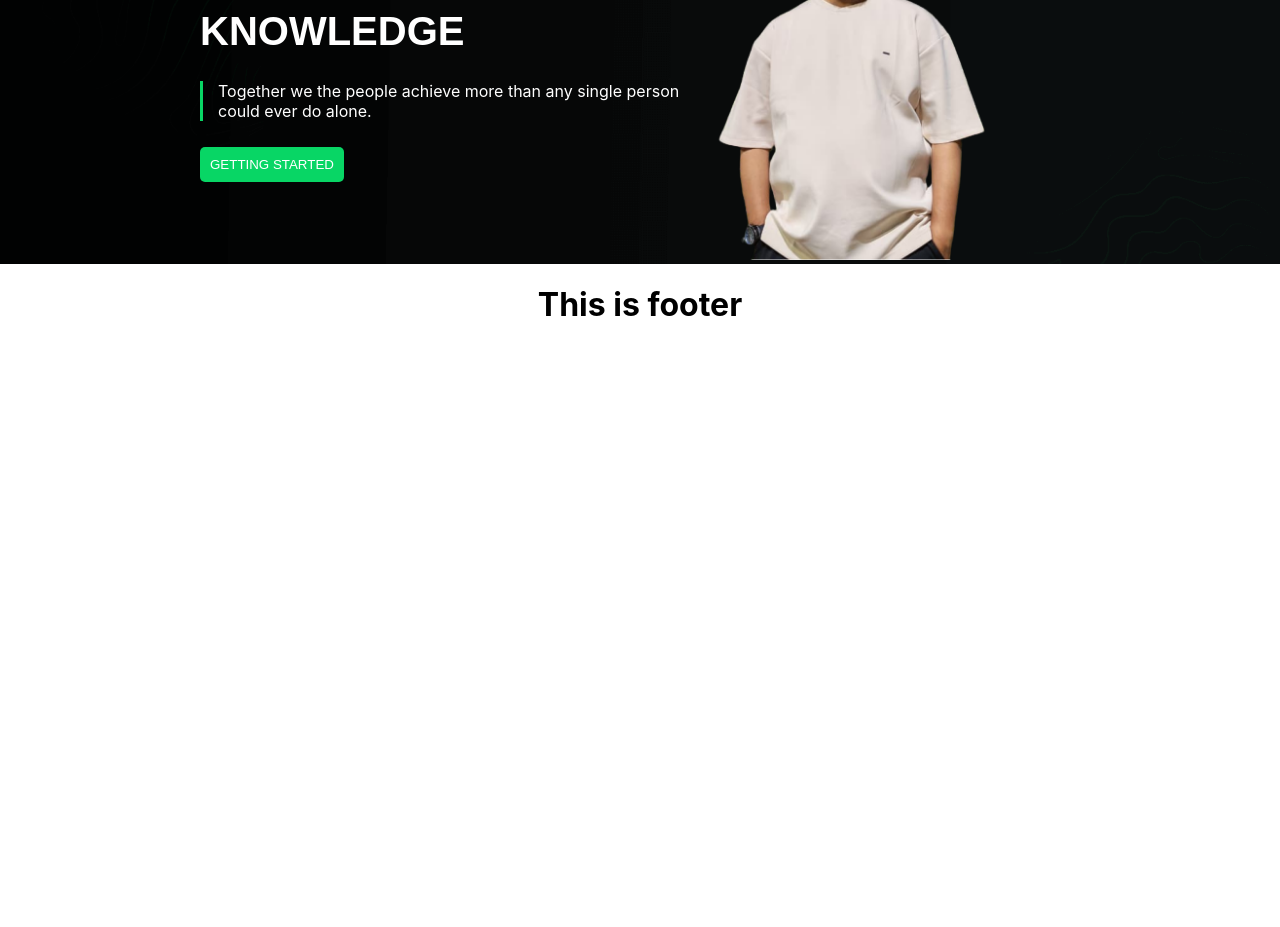
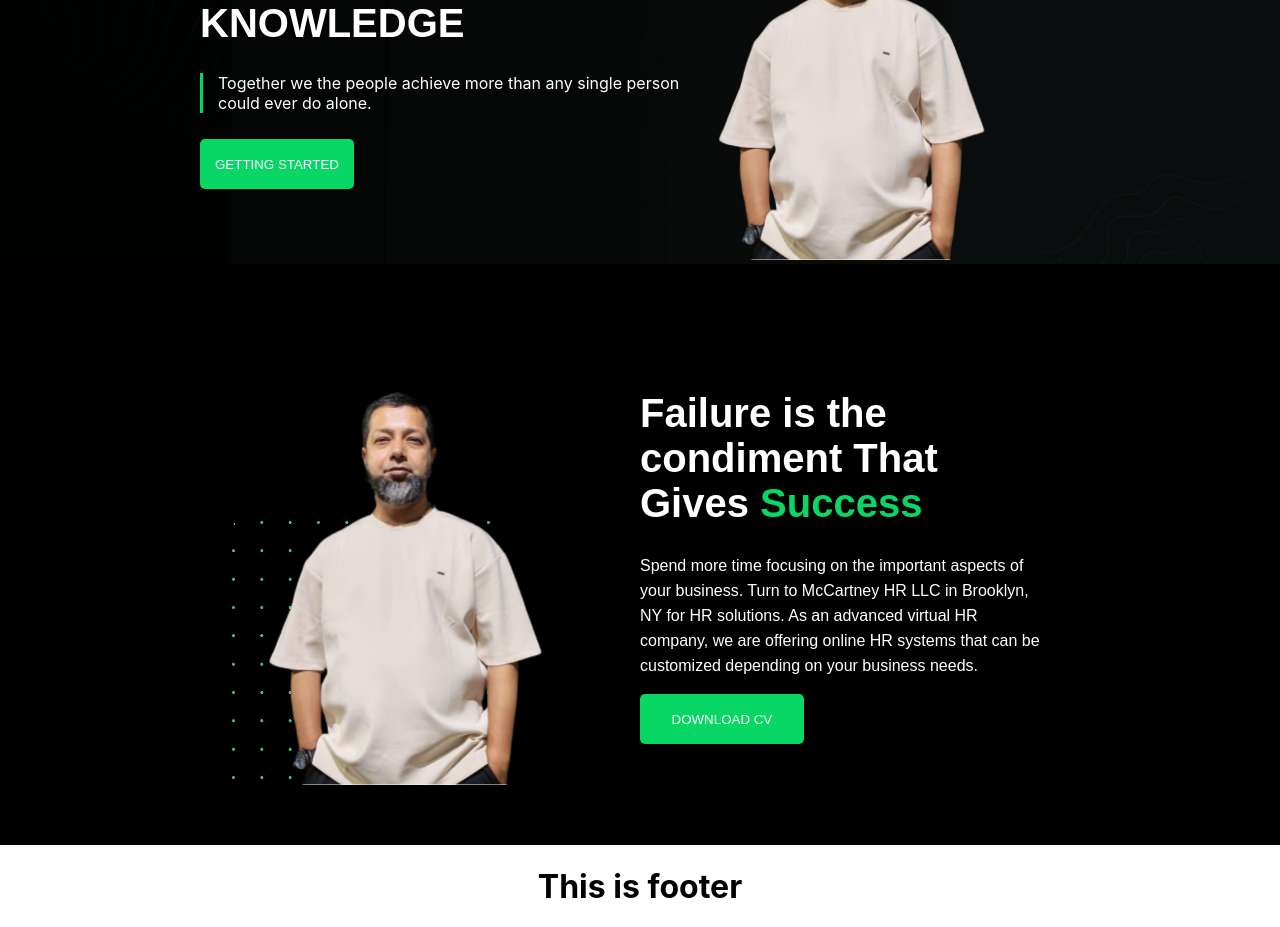
Before and after one commit to sazzadhossain1/zakirs-portfollio, a React (Create React App) app: page / in a window 1280 px wide. Shown: the part 240-1167 px from the top of the page. Before the commit the page ends 800 px from the top, so only its background shows below. Built offline with nearby package versions, Linux system fonts and the light colour scheme.

Commit message:
firstSection done

```diff
--- /dev/null
+++ b/src/components/FirstSection/FirstSection.css
@@ -0,0 +1,64 @@
+.firstSection_parent_div {
+  background-color: black;
+  color: white;
+  padding: 10px;
+  font-family: "Oswald", sans-serif;
+}
+.firstSection_grid_div {
+  display: grid;
+  grid-template-columns: repeat(2, 1fr);
+  align-items: center;
+  padding: 50px;
+  width: 65%;
+  margin: auto;
+}
+.first_section_photo_div {
+  /* background-color: aqua; */
+  display: flex;
+  justify-content: center;
+  position: relative;
+}
+.firstSectionPhoto {
+  position: absolute;
+  /* top: 100px; */
+  bottom: 0;
+  left: 0;
+}
+/* .aboutBgShapeImg {
+  position: absolute;
+  top: 100px;
+  left: 10px;
+  width: 70%;
+} */
+.heroSectionPhoto {
+  max-width: 200%;
+  position: relative;
+  z-index: 999;
+  /* background-color: rgba(0, 0, 0, 0.582); */
+}
+.first_section_text_div {
+  text-align: left;
+}
+.first_section_text_div h1 {
+  font-size: 40px;
+}
+.first_section_text_div p {
+  line-height: 25px;
+}
+.download_cv {
+  background-color: #08d665;
+  border: none;
+  color: white;
+  padding: 15px;
+  width: 40%;
+  border-radius: 5px;
+  text-transform: uppercase;
+  cursor: pointer;
+  height: 50px;
+}
+
+.download_cv:hover {
+  background-color: black;
+  color: #08d665;
+  border: 1px solid #08d665;
+}
--- /dev/null
+++ b/src/components/FirstSection/FirstSection.js
@@ -0,0 +1,39 @@
+import React from "react";
+import "./FirstSection.css";
+import heroSectionPhoto from "../../accets/heroSectionPhoto/heroPhoto.png";
+import firstSectionPhoto from "../../accets/FirstSectionPhoto/Screenshot_3_-_Copy_-_Copy-removebg-preview.png";
+
+import aboutBgShape from "../../accets/FirstSectionPhoto/about-bg-shape.png";
+import { Link } from "react-router-dom";
+
+const FirstSection = () => {
+  return (
+    <div className="firstSection_parent_div">
+      <div className="firstSection_grid_div">
+        <div className="first_section_photo_div">
+          <img className="heroSectionPhoto" src={heroSectionPhoto} alt="" />
+          <img className="firstSectionPhoto" src={firstSectionPhoto} alt="" />
+          {/* <img className="aboutBgShapeImg" src={aboutBgShape} alt="" /> */}
+        </div>
+        <div className="first_section_text_div">
+          <h1>
+            Failure is the condiment That Gives{" "}
+            <span className="imagination">Success</span>
+          </h1>
+          <p>
+            Spend more time focusing on the important aspects of your business.
+            Turn to McCartney HR LLC in Brooklyn, NY for HR solutions. As an
+            advanced virtual HR company, we are offering online HR systems that
+            can be customized depending on your business needs.
+          </p>
+
+          <Link>
+            <button className="download_cv">Download cv</button>
+          </Link>
+        </div>
+      </div>
+    </div>
+  );
+};
+
+export default FirstSection;
--- a/src/components/HeroSection/HeroSection.css
+++ b/src/components/HeroSection/HeroSection.css
@@ -43,8 +43,16 @@
 .getting_started_btn {
   background-color: #08d665;
   color: white;
-  padding: 10px;
+  padding: 15px;
   border: none;
   border-radius: 5px;
   margin-top: 10px;
+  cursor: pointer;
+  height: 50px;
 }
+
+.getting_started_btn:hover {
+  background-color: black;
+  color: #08d665;
+  border: 1px solid #08d665;
+}
--- a/src/components/Home/Home.js
+++ b/src/components/Home/Home.js
@@ -1,11 +1,13 @@
 import React from "react";
 import "./Home.css";
 import HeroSection from "../HeroSection/HeroSection";
+import FirstSection from "../FirstSection/FirstSection";
 
 const Home = () => {
   return (
     <div className="home_parent_div">
       <HeroSection></HeroSection>
+      <FirstSection></FirstSection>
     </div>
   );
 };
```
Also changed, not shown: src/accets/FirstSectionPhoto/Screenshot_3_-_Copy_-_Copy-removebg-preview.png (added), src/accets/FirstSectionPhoto/about-bg-shape.png (added).
